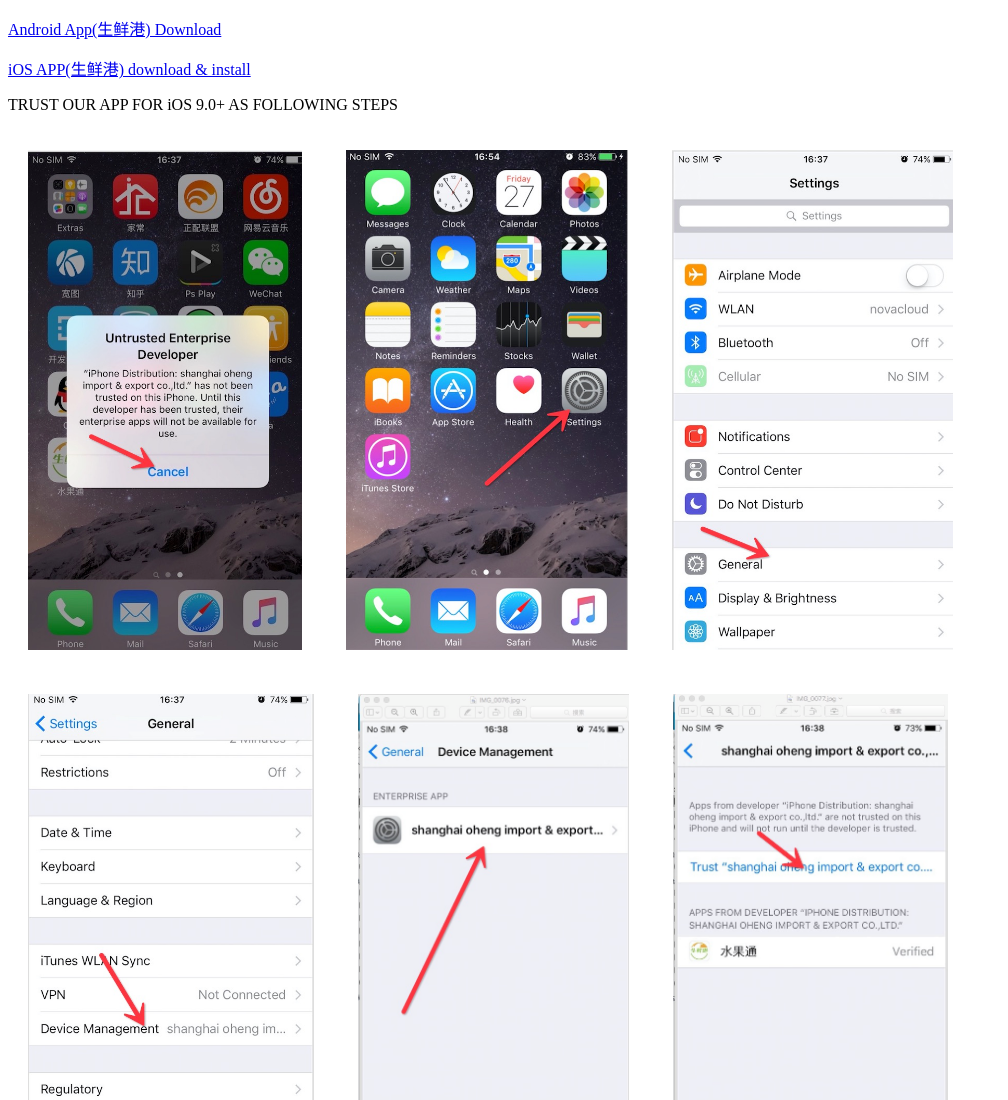
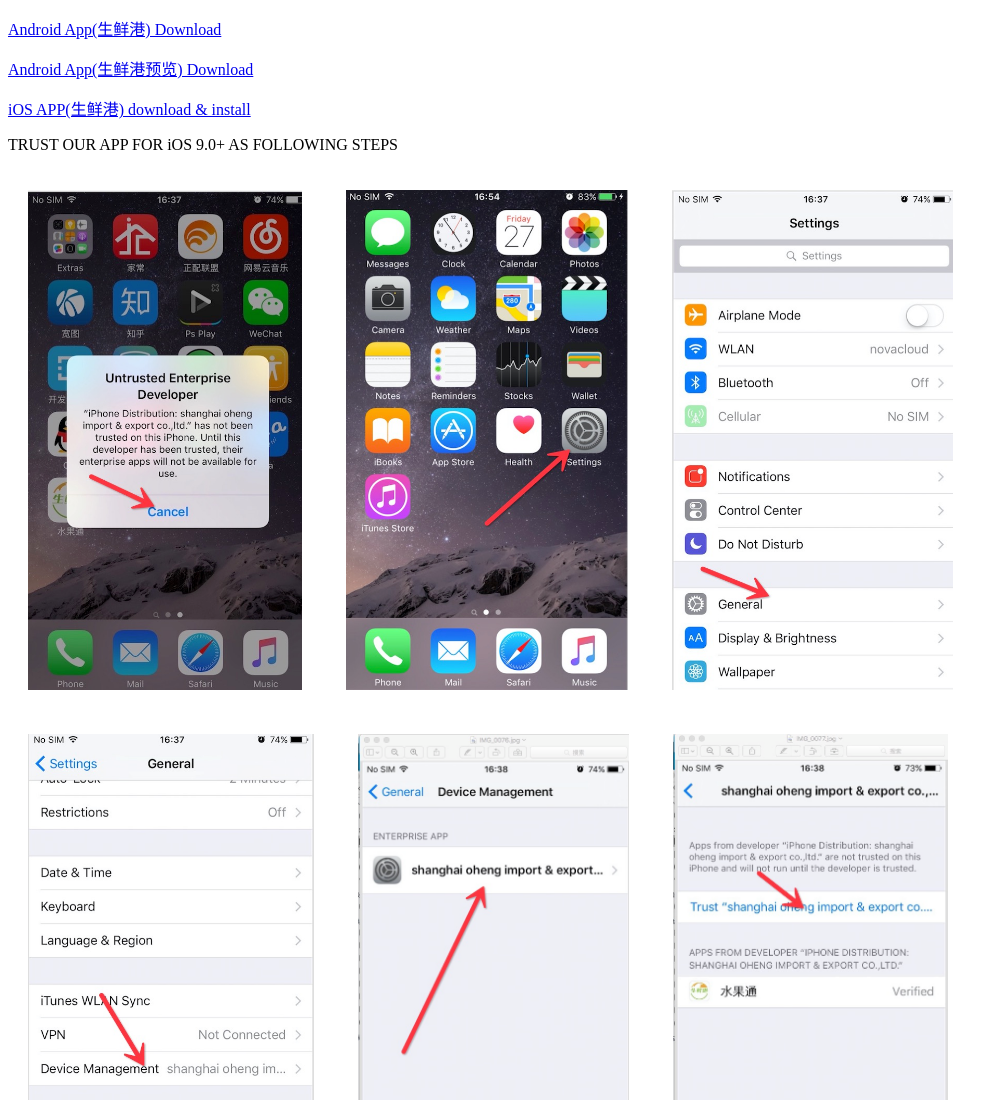
Before and after one commit to oheng/oheng.github.io, a plain HTML site: page index.html in a window 1280 px wide. Shown: the top 1100 px of the page, without its empty margins (0-1008 px from the left). Drawn offline with Linux system fonts and the light colour scheme.

Commit message:
update preivew

```diff
--- a/index.html
+++ b/index.html
@@ -15,6 +15,9 @@
     <p>
         <a href="https://github.com/oheng/oheng.github.io/raw/master/android-armv7-release.apk" download target="_blank">Android App(生鲜港) Download</a>
     </p>
+     <p>
+        <a href="https://github.com/oheng/oheng.github.io/raw/master/android-armv7-preview.apk" download target="_blank">Android App(生鲜港预览) Download</a>
+    </p>
     <p>
    <a href="itms-services://?action=download-manifest&url=https://github.com/oheng/oheng.github.io/raw/master/manifest.plist">iOS APP(生鲜港) download & install</a>
   </p>
```
Also changed, not shown: 1 other file.
